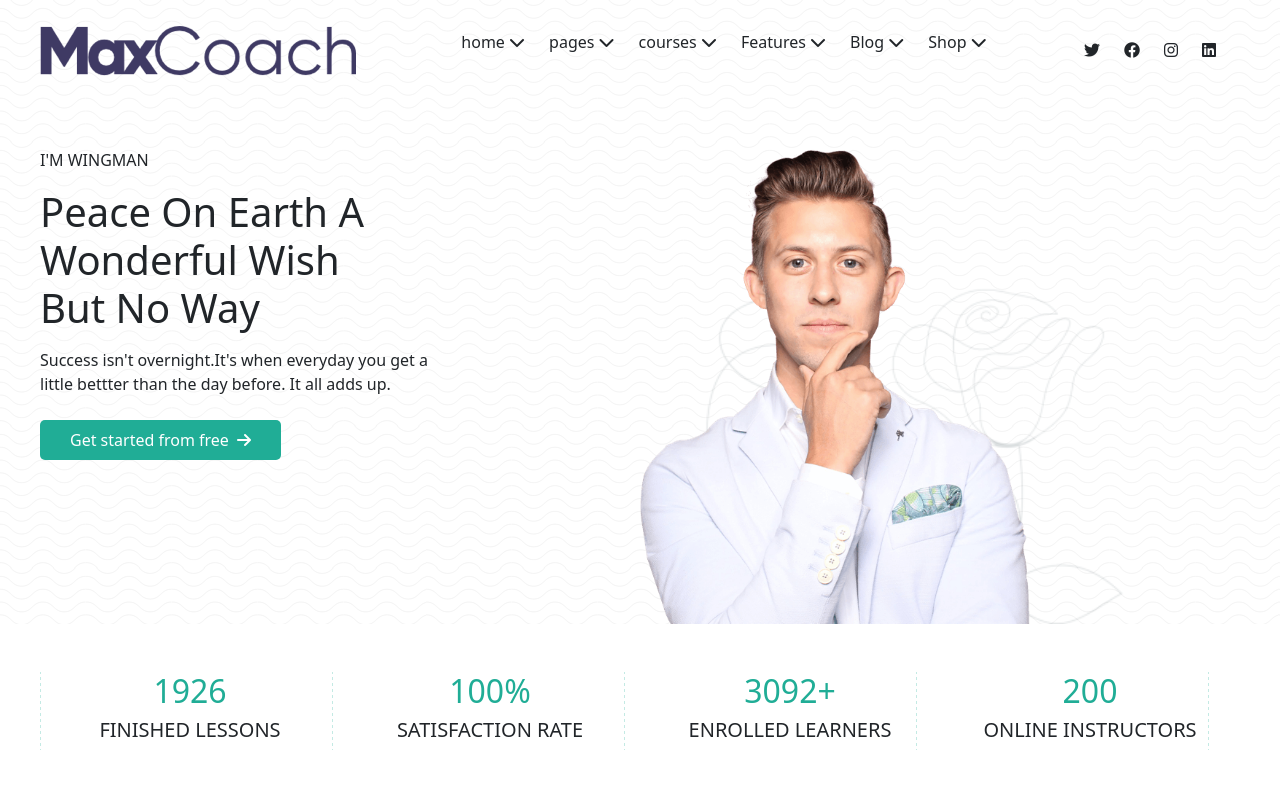
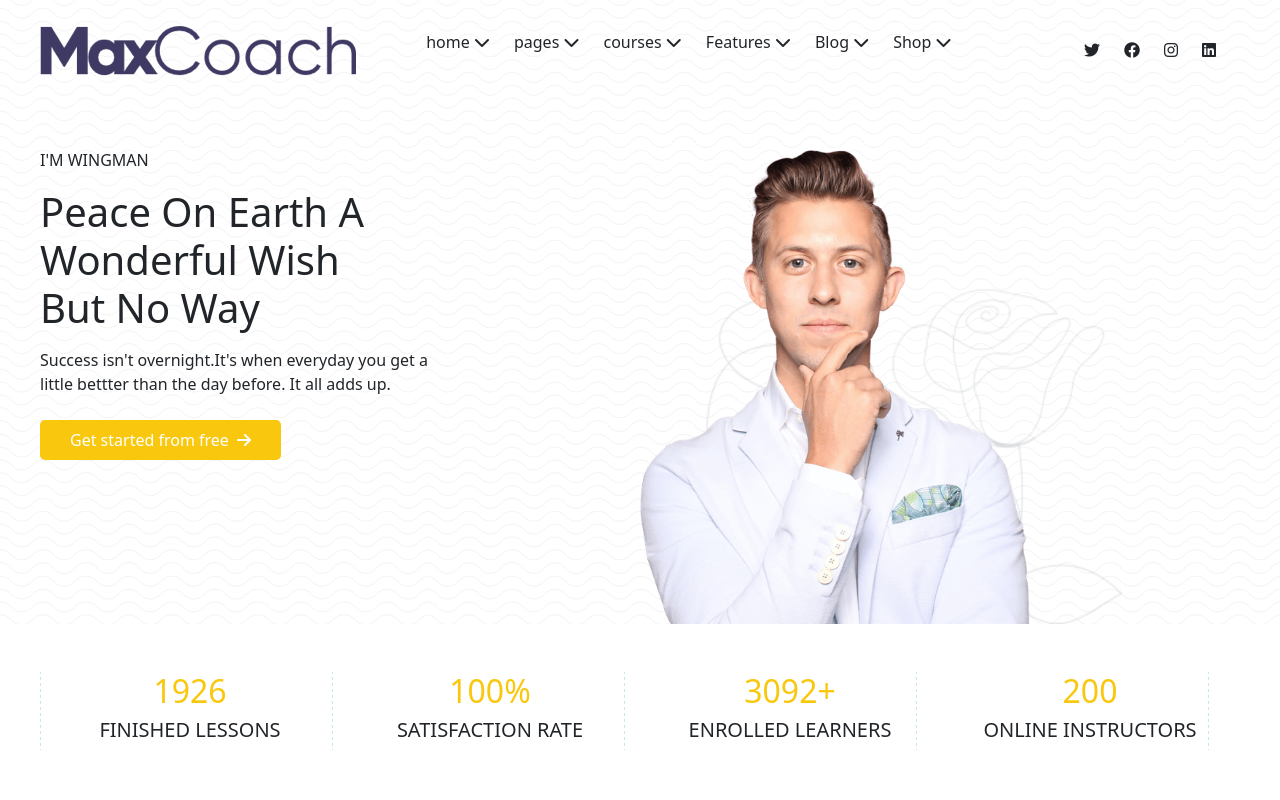
Before and after one commit to AndreaChiari/motivation, a Vue app: page / in a window 1280 px wide. Shown: the top 800 px of the page. Built offline with nearby package versions, Linux system fonts and the light colour scheme; the HTML template or start-up script is replaced by a standard one.

Commit message:
modify-color-sass-richiesta-cliente

```diff
--- a/src/assets/colors.scss
+++ b/src/assets/colors.scss
@@ -1,4 +1,4 @@
-$color-green: #20AD96;
+$color-green: #F9C80E;
 $color-violet: #3F3A64;
 $color-lightPink: #F5F1ED;
 $color-gray: #696969;
--- a/src/assets/data/store.js
+++ b/src/assets/data/store.js
@@ -11,7 +11,53 @@ export const store = reactive({
         },
         {
             name: "pages",
-            href: "www.google.it"
+            href: "www.google.it",
+            subNav: [
+                {
+                    menuName: 'Start Here',
+                    href: "www.google.it"
+                },
+                {
+                    menuName: 'Success Story',
+                    href: "www.google.it"
+                },
+                {
+                    menuName: 'About me',
+                    href: "www.google.it"
+                },
+                {
+                    menuName: 'About us 01',
+                    href: "www.google.it"
+                },
+                {
+                    menuName: 'About us 02',
+                    href: "www.google.it"
+                },
+                {
+                    menuName: 'About us 03',
+                    href: "www.google.it"
+                },
+                {
+                    menuName: 'Contact me',
+                    href: "www.google.it"
+                },
+                {
+                    menuName: 'Contact us',
+                    href: "www.google.it"
+                },
+                {
+                    menuName: 'Purchase Guide',
+                    href: "www.google.it"
+                },
+                {
+                    menuName: 'Privacy Policy',
+                    href: "www.google.it"
+                },
+                {
+                    menuName: 'Terms of Service',
+                    href: "www.google.it"
+                },
+            ]
         },
         {
             name: "courses",
--- a/src/components/appHeader.vue
+++ b/src/components/appHeader.vue
@@ -34,13 +34,16 @@ export default {
 
                         <!--
 
-                            list.subnav !=== null
+                            list.subnav !== null
                             <ul v-show="list.showSubnav">
                                 v-for="submenu in list.subnav"
                             </ul>
 
                         -->
                     </li>
+                </ul>
+                <ul class="navMenu">
+
                 </ul>
                 <div class="d-flex header-icons">
                     <i class="fa-brands fa-twitter me-4"></i>
```
